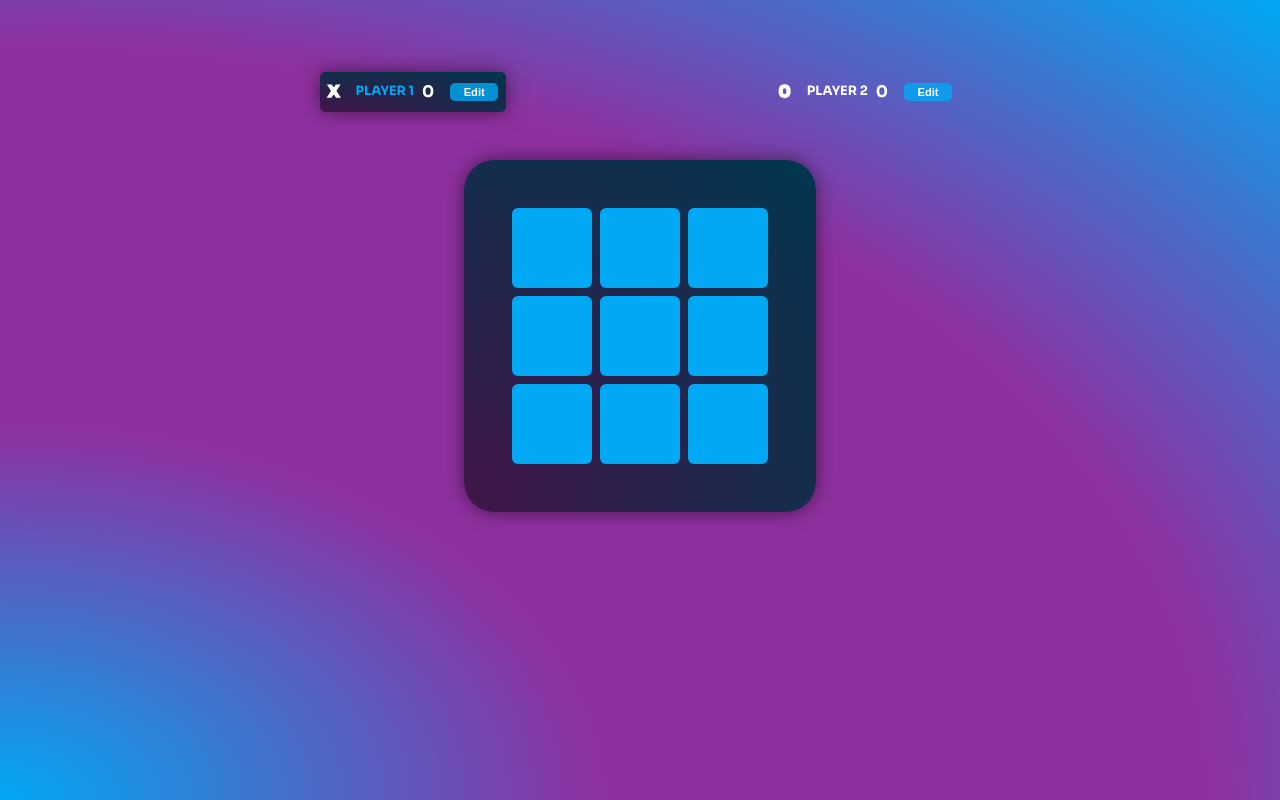
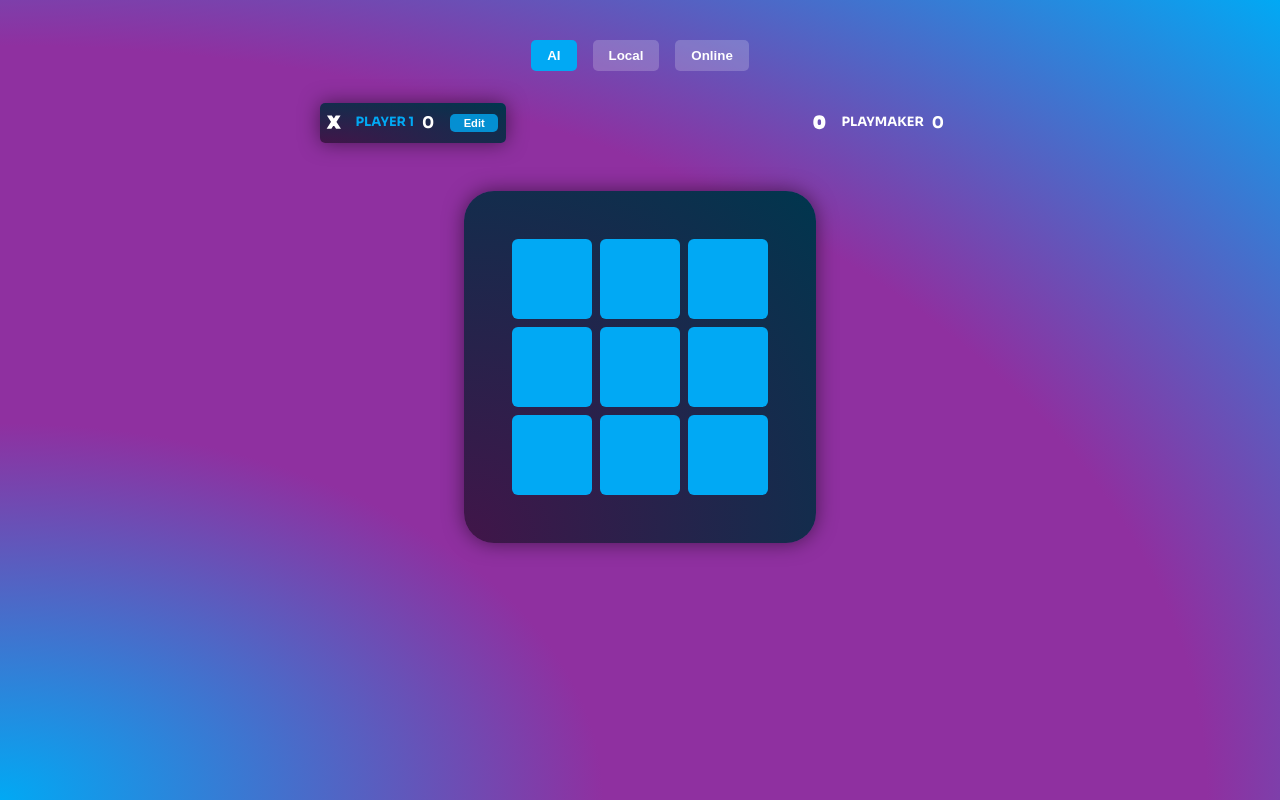
Before and after one commit to hsuazo1993/react-x-and-o, a React (Vite) app in the folder react-x-and-o/: page / in a window 1280 px wide. Built offline with nearby package versions, Linux system fonts and the light colour scheme.

Commit message:
Implement game mode selector

```diff
--- a/react-x-and-o/src/App.jsx
+++ b/react-x-and-o/src/App.jsx
@@ -4,13 +4,14 @@ import Player from "./components/Player";
 import GameBoard from "./components/GameBoard";
 import GameLogic from "./game-logic";
 import GameOver from "./components/GameOver";
-import gameLogo from "/game-logo.png";
+import GameModeSelector from "./components/GameModeSelector";
 
 function App() {
   const [activePlayer, setActivePlayer] = useState("X");
   const [isValidGameResult, setIsValidGameResult] = useState(false);
   const [result, setResult] = useState(null);
   const [gameBoard, setGameBoard] = useState(GameLogic.getInitialGameBoard());
+  const [selectedMode, setSelectedMode] = useState("AI");
 
   GameLogic.setGameData();
 
@@ -21,7 +22,11 @@ function App() {
       return updatedGameBoard;
     });
 
-    GameLogic.registerLog(`${GameLogic.getPlayerInfo(activePlayer).name} moved to ${rowIndex},${colIndex}`);
+    GameLogic.registerLog(
+      `${
+        GameLogic.getPlayerInfo(activePlayer).name
+      } moved to ${rowIndex},${colIndex}`
+    );
   }
 
   useEffect(() => {
@@ -42,31 +47,50 @@ function App() {
       setIsValidGameResult(true);
       setResult(state);
 
+      console.table(gameBoard);
+
       (state === "X" || state === "0") && GameLogic.addPlayerWin(state);
     }
   };
 
-  function handleNewMatch() {
+  function resetGame(gameModeChanged = false) {
     setActivePlayer("X");
     setIsValidGameResult(false);
     setGameBoard(GameLogic.getInitialGameBoard());
-    GameLogic.resetGame();
+    GameLogic.resetGame(gameModeChanged);
   }
+
+  function handleNewMatch() {
+    resetGame();
+  }
+
+  const handleModeSelect = (mode) => {
+    setSelectedMode(mode);
+    resetGame(true);
+  };
 
   return (
     <main>
-      <div id="players-container"> {/* New container for players */}
+      <GameModeSelector
+        selectedMode={selectedMode}
+        onSelectMode={handleModeSelect}
+      />
+      <div id="players-container">
+        {" "}
+        {/* New container for players */}
         <ol id="players" className="highlight-player">
           <Player
             initialName={GameLogic.getPlayerInfo("X").name}
             score={GameLogic.getPlayerInfo("X").wins}
             symbol="X"
+            gameMode={selectedMode}
             isActive={activePlayer === "X"}
           />
           <Player
             initialName={GameLogic.getPlayerInfo("0").name}
             score={GameLogic.getPlayerInfo("0").wins}
             symbol="0"
+            gameMode={selectedMode}
             isActive={activePlayer === "0"}
           />
         </ol>
--- /dev/null
+++ b/react-x-and-o/src/components/GameModeSelector.jsx
@@ -0,0 +1,28 @@
+import React from "react";
+
+function GameModeSelector({ onSelectMode, selectedMode }) {
+  return (
+    <div id="game-mode-selector">
+      <button
+        className={selectedMode === "AI" ? "active" : ""}
+        onClick={() => onSelectMode("AI")}
+      >
+        AI
+      </button>
+      <button
+        className={selectedMode === "Local" ? "active" : ""}
+        onClick={() => onSelectMode("Local")}
+      >
+        Local
+      </button>
+      <button
+        className={selectedMode === "Online" ? "active" : ""}
+        onClick={() => onSelectMode("Online")}
+      >
+        Online
+      </button>
+    </div>
+  );
+}
+
+export default GameModeSelector;
--- a/react-x-and-o/src/components/Player.jsx
+++ b/react-x-and-o/src/components/Player.jsx
@@ -1,7 +1,13 @@
 import { useState } from "react";
 import GameLogic from "../game-logic";
 
-export default function Player({ initialName, symbol, isActive, score }) {
+export default function Player({
+  initialName,
+  symbol,
+  isActive,
+  score,
+  gameMode,
+}) {
   const [isEditing, setIsEditing] = useState(false);
   const [name, setName] = useState(initialName);
 
@@ -15,9 +21,12 @@ export default function Player({ initialName, symbol, isActive, score }) {
   }
 
   let playerName = <span className="player-name">{name}</span>;
-  let actionButton = (
-    <button onClick={() => setIsEditing((editing) => !editing)}>Edit</button>
-  );
+  let actionButton =
+    symbol === "0" && gameMode === "AI" ? (
+      <></>
+    ) : (
+      <button onClick={() => setIsEditing((editing) => !editing)}>Edit</button>
+    );
 
   if (isEditing) {
     playerName = (
@@ -34,9 +43,8 @@ export default function Player({ initialName, symbol, isActive, score }) {
   return (
     <li className={isActive ? "active" : undefined}>
       <span className="player-symbol">{symbol}</span>
-      {/* Wrap name and button in a div */}
-        {playerName}
-        <span className="player-score">{score}</span> {/* Display the score */}
+      {playerName}
+      <span className="player-score">{score}</span> {/* Display the score */}
       {actionButton}
     </li>
   );
--- a/react-x-and-o/src/game-logic.js
+++ b/react-x-and-o/src/game-logic.js
@@ -20,7 +20,7 @@ class GameLogic {
           wins: 0,
         },
         0: {
-          name: "Player 2",
+          name: "Playmaker",
           symbol: "O",
           wins: 0,
         },
@@ -79,8 +79,6 @@ class GameLogic {
     let gameData = JSON.parse(localStorage.getItem(GAME_DATA_KEY));
     gameData.currentGameBoard = gameBoard;
     localStorage.setItem(GAME_DATA_KEY, JSON.stringify(gameData));
-
-    console.table(gameBoard);
   }
 
   static checkGameState(gameBoard, activePlayerSymbol) {
@@ -102,8 +100,13 @@ class GameLogic {
     return null;
   }
 
-  static resetGame() {
+  static resetGame(gameModeChanged = false) {
     let gameData = JSON.parse(localStorage.getItem(GAME_DATA_KEY));
+    if (gameModeChanged) {
+      gameData.players["X"].wins = 0;
+      gameData.players["0"].wins = 0;
+    }
+
     gameData.currentGameBoard = [];
     gameData.logs = [];
     gameData.logs.push({
--- a/react-x-and-o/src/index.css
+++ b/react-x-and-o/src/index.css
@@ -466,3 +466,27 @@ ol {
     flex-flow: column;
   }
 }
+
+#game-mode-selector {
+  display: flex;
+  justify-content: center;
+  gap: 1rem;
+  margin-bottom: 1rem; /* Space between selector and players */
+}
+
+#game-mode-selector button {
+  background-color: rgba(255, 255, 255, 0.2); /* Semi-transparent white */
+  border: none;
+  color: #fff;
+  padding: 0.5rem 1rem;
+  border-radius: 5px;
+  cursor: pointer;
+  font-weight: bold;
+  transition: background-color 0.2s ease;
+}
+
+#game-mode-selector button.active,
+#game-mode-selector button:hover {
+  background-color: #01a9f4; /* Your accent color */
+  color: #fff; /* White text */
+}
```
